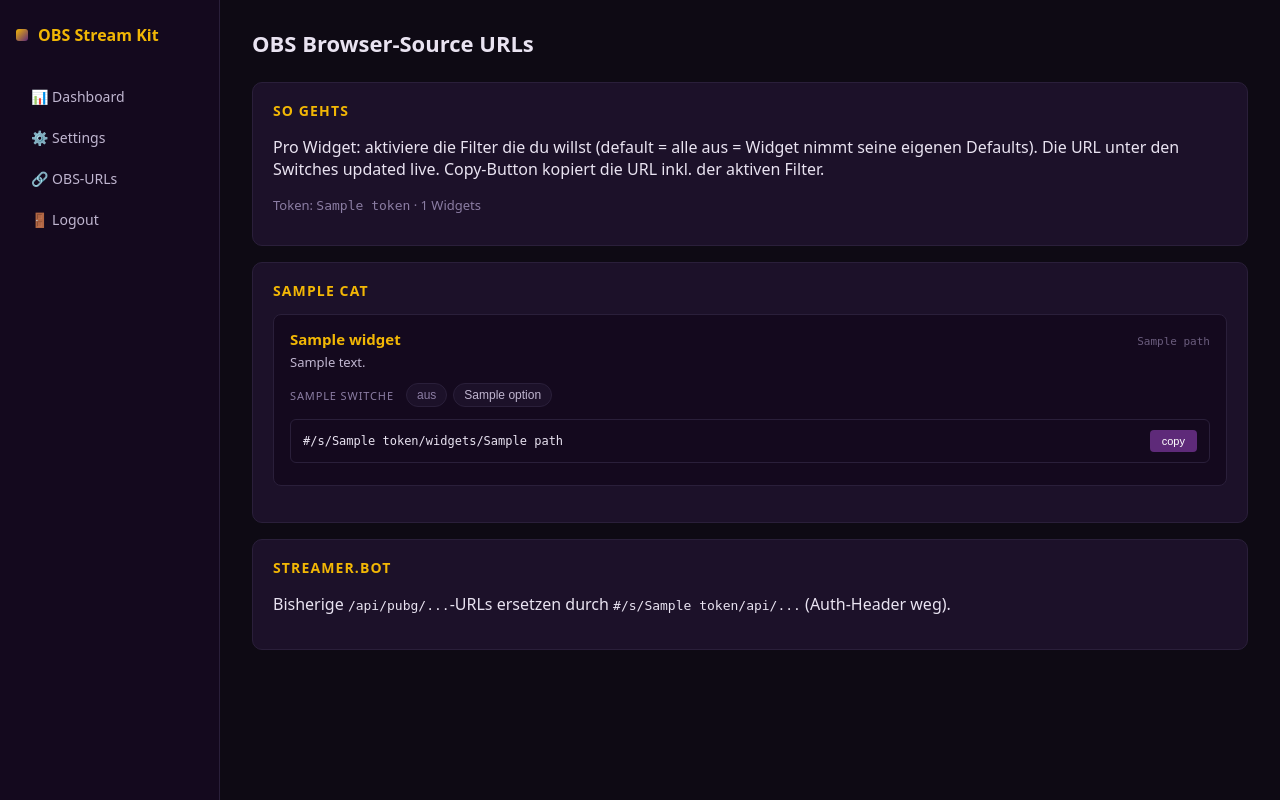
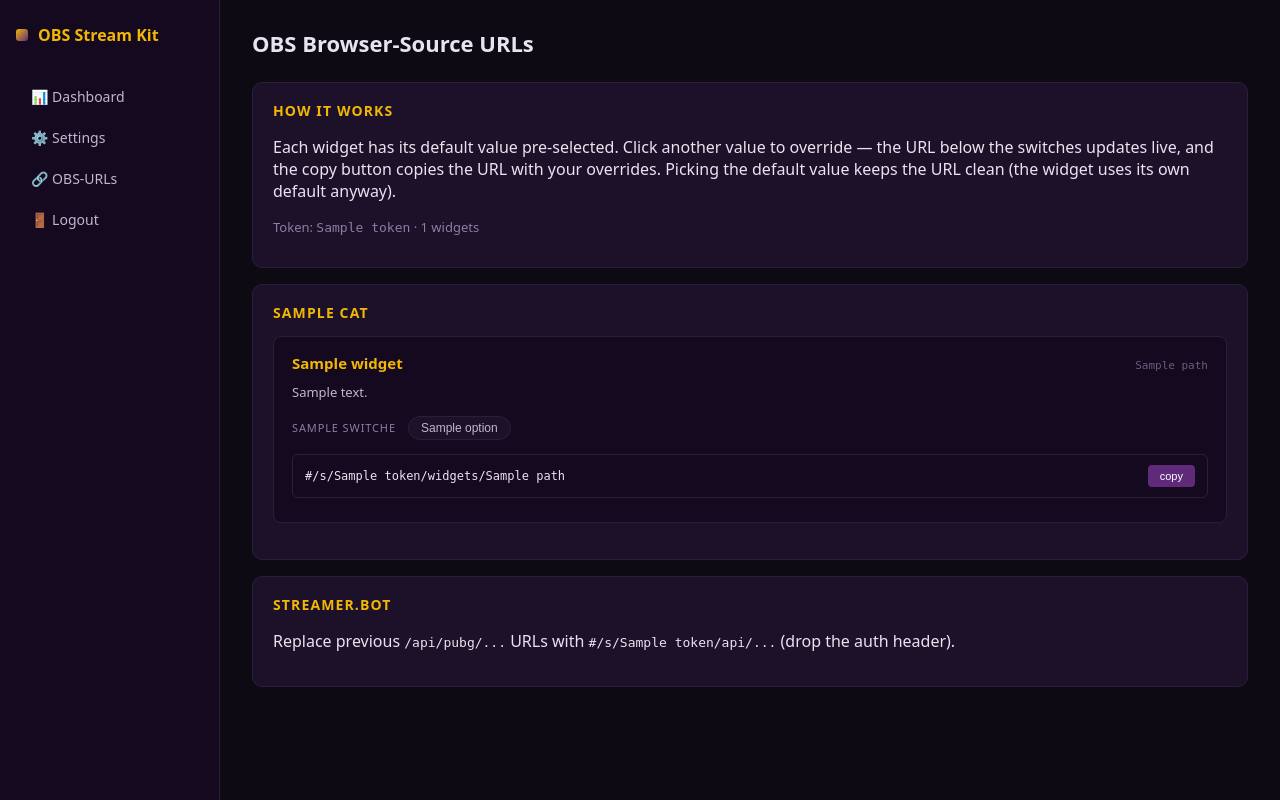
Before and after one commit to devilsche/obs-stream-kit, a Flask app: template app/templates/urls.html in a window 1280 px wide. Run offline with Flask 3, Linux system fonts and the light colour scheme; the template is opened without the code that fills it: most values are stand-ins (such as "Sample title", 1, 10 or a date in 2020).

Commit message:
feat(app): UI auf Englisch; URL-Switches mit Default markiert (Picking default = clean URL)

```diff
--- a/app/templates/urls.html
+++ b/app/templates/urls.html
@@ -1,5 +1,5 @@
 {% extends "base.html" %}
-{% block title %}OBS-URLs — OBS Stream Kit{% endblock %}
+{% block title %}OBS URLs — OBS Stream Kit{% endblock %}
 {% block body %}
 <div class="layout">
   {% include "_sidebar.html" %}
@@ -7,13 +7,13 @@
     <div class="topbar"><div class="greeting">OBS Browser-Source URLs</div></div>
 
     <div class="card">
-      <h3>So gehts</h3>
-      <p>Pro Widget: aktiviere die Filter die du willst (default = alle aus = Widget nimmt seine eigenen Defaults). Die URL unter den Switches updated live. Copy-Button kopiert die URL inkl. der aktiven Filter.</p>
-      <p style="color: var(--text-dim); font-size: 13px;">Token: <code>{{ token }}</code> · {{ widgets|length }} Widgets</p>
+      <h3>How it works</h3>
+      <p>Each widget has its default value pre-selected. Click another value to override — the URL below the switches updates live, and the copy button copies the URL with your overrides. Picking the default value keeps the URL clean (the widget uses its own default anyway).</p>
+      <p style="color: var(--text-dim); font-size: 13px;">Token: <code>{{ token }}</code> · {{ widgets|length }} widgets</p>
     </div>
 
     {% if not token %}
-    <div class="card"><p style="color: var(--danger);">Kein Token gefunden — Admin muss dein Tenant noch einrichten.</p></div>
+    <div class="card"><p style="color: var(--danger);">No token found — admin still has to set up your tenant.</p></div>
     {% else %}
 
     {% set grouped = {} %}
@@ -36,11 +36,10 @@
         {% if switches %}
         <div class="widget-switches">
           {% for sw in switches %}
-          <div class="sw-group" data-param="{{ sw.name }}">
+          <div class="sw-group" data-param="{{ sw.name }}" data-default="{{ sw.default }}">
             <span class="sw-label">{{ sw.label }}</span>
-            <button type="button" class="sw-btn sw-off active" data-value="">aus</button>
             {% for value, vlabel in sw.options %}
-            <button type="button" class="sw-btn" data-value="{{ value }}">{{ vlabel }}</button>
+            <button type="button" class="sw-btn{% if value == sw.default %} active{% endif %}" data-value="{{ value }}">{{ vlabel }}</button>
             {% endfor %}
           </div>
           {% endfor %}
@@ -58,7 +57,7 @@
 
     <div class="card">
       <h3>Streamer.bot</h3>
-      <p>Bisherige <code>/api/pubg/...</code>-URLs ersetzen durch <code>{{ base_url }}/s/{{ token }}/api/...</code> (Auth-Header weg).</p>
+      <p>Replace previous <code>/api/pubg/...</code> URLs with <code>{{ base_url }}/s/{{ token }}/api/...</code> (drop the auth header).</p>
     </div>
     {% endif %}
   </main>
@@ -67,23 +66,21 @@
 <style>
   .widget-block {
     margin-bottom: 18px;
-    padding: 14px 16px;
+    padding: 16px 18px;
     background: var(--bg-deeper);
     border: 1px solid var(--border);
     border-radius: 8px;
   }
   .widget-head {
     display: flex; justify-content: space-between; align-items: baseline;
-    margin-bottom: 4px;
+    margin-bottom: 10px;
   }
   .widget-head strong { color: var(--brand-gold); font-size: 15px; }
   .widget-path { color: var(--text-very-dim); font-size: 11px; font-family: ui-monospace, monospace; }
-  .widget-desc { color: var(--text-muted); font-size: 13px; margin: 4px 0 12px; }
+  .widget-desc { color: var(--text-muted); font-size: 13px; margin: 0 0 14px; line-height: 1.45; }
 
-  .widget-switches { display: flex; flex-direction: column; gap: 8px; margin-bottom: 12px; }
-  .sw-group {
-    display: flex; align-items: center; gap: 6px; flex-wrap: wrap;
-  }
+  .widget-switches { display: flex; flex-direction: column; gap: 8px; margin-bottom: 14px; }
+  .sw-group { display: flex; align-items: center; gap: 6px; flex-wrap: wrap; }
   .sw-label {
     color: var(--text-dim); font-size: 11px; text-transform: uppercase;
     letter-spacing: 0.08em; min-width: 110px;
@@ -92,7 +89,7 @@
     background: var(--bg-card);
     color: var(--text-muted);
     border: 1px solid var(--border);
-    padding: 4px 10px;
+    padding: 4px 12px;
     border-radius: 100px;
     font-size: 12px;
     cursor: pointer;
@@ -103,11 +100,6 @@
     color: #fff;
     border-color: var(--brand-purple);
   }
-  .sw-btn.sw-off.active {
-    background: var(--bg-card);
-    color: var(--text-dim);
-    border-color: var(--border);
-  }
 </style>
 
 <script>
@@ -115,8 +107,10 @@
     const base = block.dataset.base;
     const params = [];
     block.querySelectorAll(".sw-group").forEach(g => {
-      const active = g.querySelector(".sw-btn.active:not(.sw-off)");
-      if (active && active.dataset.value) {
+      const active = g.querySelector(".sw-btn.active");
+      const def = g.dataset.default;
+      // Only add to URL if the active value differs from the default.
+      if (active && active.dataset.value && active.dataset.value !== def) {
         params.push(g.dataset.param + "=" + encodeURIComponent(active.dataset.value));
       }
     });
@@ -127,9 +121,7 @@
     const urlEl = block.querySelector(".url-text");
     const copyBtn = block.querySelector(".copy-btn");
 
-    function refresh() {
-      urlEl.textContent = buildUrl(block);
-    }
+    function refresh() { urlEl.textContent = buildUrl(block); }
 
     block.querySelectorAll(".sw-group").forEach(group => {
       group.querySelectorAll(".sw-btn").forEach(btn => {
```
Also changed, not shown: app/templates/dashboard.html (+7 -7 lines), app/views_app.py (+37 -34 lines).
